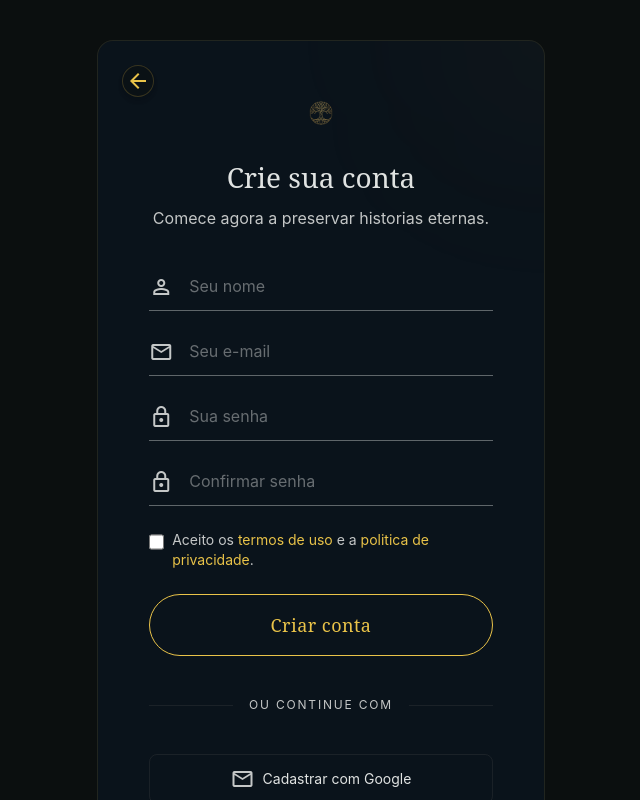
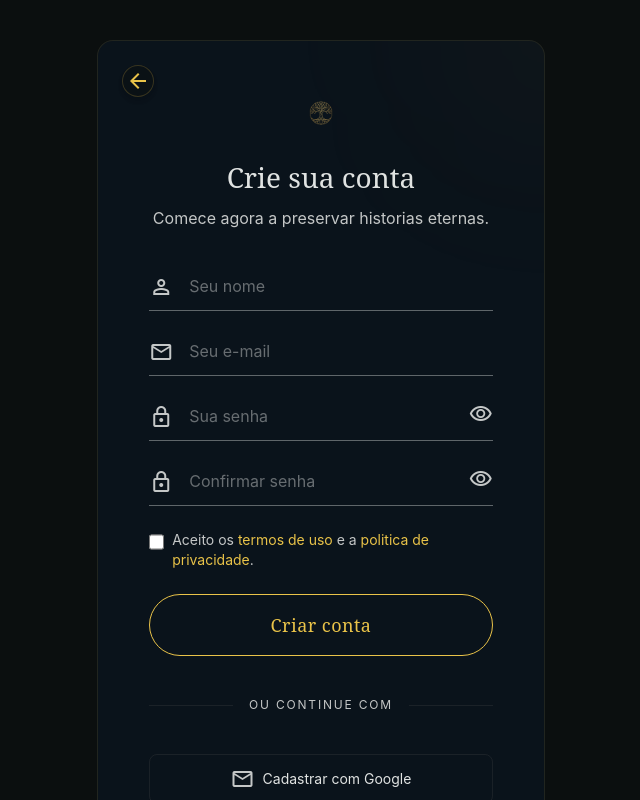
Before and after one commit to MaikeSouzaL/preservando-as-memorias, a Next.js app: page /cadastro in a window 1280 px wide. Shown: the top 800 px of the page, without its empty margins (635-1275 px from the left). Built offline with nearby package versions, Linux system fonts and the light colour scheme; no server answers; a web font is replaced by a local one.

Commit message:
feat: implement registration and login pages with form validation and authentication flow

```diff
--- a/src/app/(public)/cadastro/page.tsx
+++ b/src/app/(public)/cadastro/page.tsx
@@ -281,19 +281,31 @@ function InputWithIcon({
   value?: string;
   onChange?: (e: React.ChangeEvent<HTMLInputElement>) => void;
 }) {
+  const [show, setShow] = useState(false);
+  const isPassword = type === "password";
+
   return (
     <label className="group relative block">
       <span className="material-symbols-outlined pointer-events-none absolute left-0 top-1/2 -translate-y-1/2 text-on-surface-variant transition group-focus-within:text-tertiary">
         {icon}
       </span>
       <input
-        type={type}
+        type={isPassword && show ? "text" : type}
         placeholder={placeholder}
         value={value}
         onChange={onChange}
         required
-        className="w-full border-0 border-b border-on-surface/40 bg-transparent py-3 pl-10 text-on-surface placeholder:text-on-surface-variant/50 focus:border-tertiary focus:outline-none focus:ring-0"
+        className="w-full border-0 border-b border-on-surface/40 bg-transparent py-3 pl-10 pr-8 text-on-surface placeholder:text-on-surface-variant/50 focus:border-tertiary focus:outline-none focus:ring-0"
       />
+      {isPassword && (
+        <button
+          type="button"
+          onClick={() => setShow((s) => !s)}
+          className="absolute right-0 top-1/2 -translate-y-1/2 text-on-surface-variant transition hover:text-tertiary"
+        >
+          <span className="material-symbols-outlined text-base">{show ? "visibility_off" : "visibility"}</span>
+        </button>
+      )}
     </label>
   );
 }
--- a/src/app/(public)/login/page.tsx
+++ b/src/app/(public)/login/page.tsx
@@ -239,18 +239,30 @@ function InputWithIcon({
   value: string;
   onChange: (e: React.ChangeEvent<HTMLInputElement>) => void;
 }) {
+  const [show, setShow] = useState(false);
+  const isPassword = type === "password";
+
   return (
     <label className="group relative block">
       <span className="material-symbols-outlined pointer-events-none absolute left-0 top-1/2 -translate-y-1/2 text-on-surface-variant transition group-focus-within:text-tertiary">
         {icon}
       </span>
       <input
-        type={type}
+        type={isPassword && show ? "text" : type}
         placeholder={placeholder}
         value={value}
         onChange={onChange}
-        className="w-full border-0 border-b border-on-surface/40 bg-transparent py-3 pl-10 text-on-surface placeholder:text-on-surface-variant/50 focus:border-tertiary focus:outline-none focus:ring-0 text-sm"
+        className="w-full border-0 border-b border-on-surface/40 bg-transparent py-3 pl-10 pr-8 text-on-surface placeholder:text-on-surface-variant/50 focus:border-tertiary focus:outline-none focus:ring-0 text-sm"
       />
+      {isPassword && (
+        <button
+          type="button"
+          onClick={() => setShow((s) => !s)}
+          className="absolute right-0 top-1/2 -translate-y-1/2 text-on-surface-variant transition hover:text-tertiary"
+        >
+          <span className="material-symbols-outlined text-base">{show ? "visibility_off" : "visibility"}</span>
+        </button>
+      )}
     </label>
   );
 }
```
